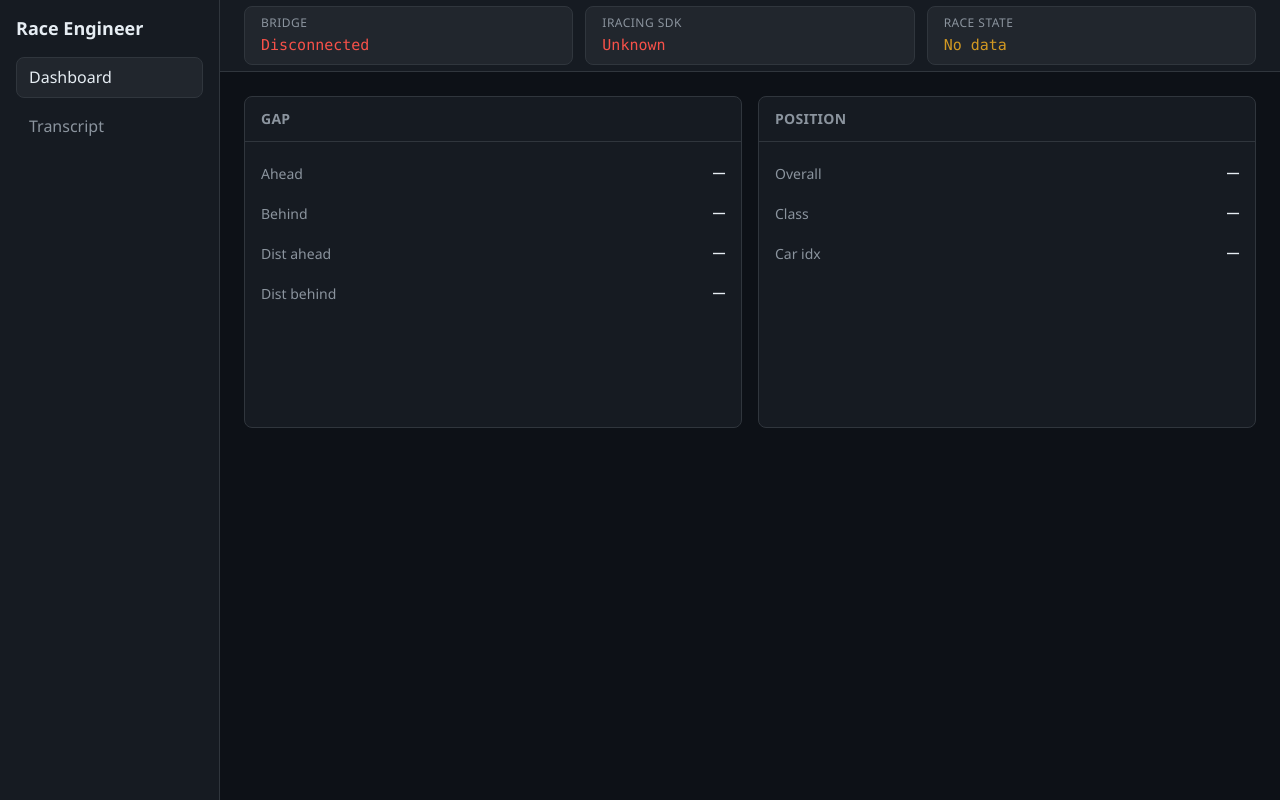
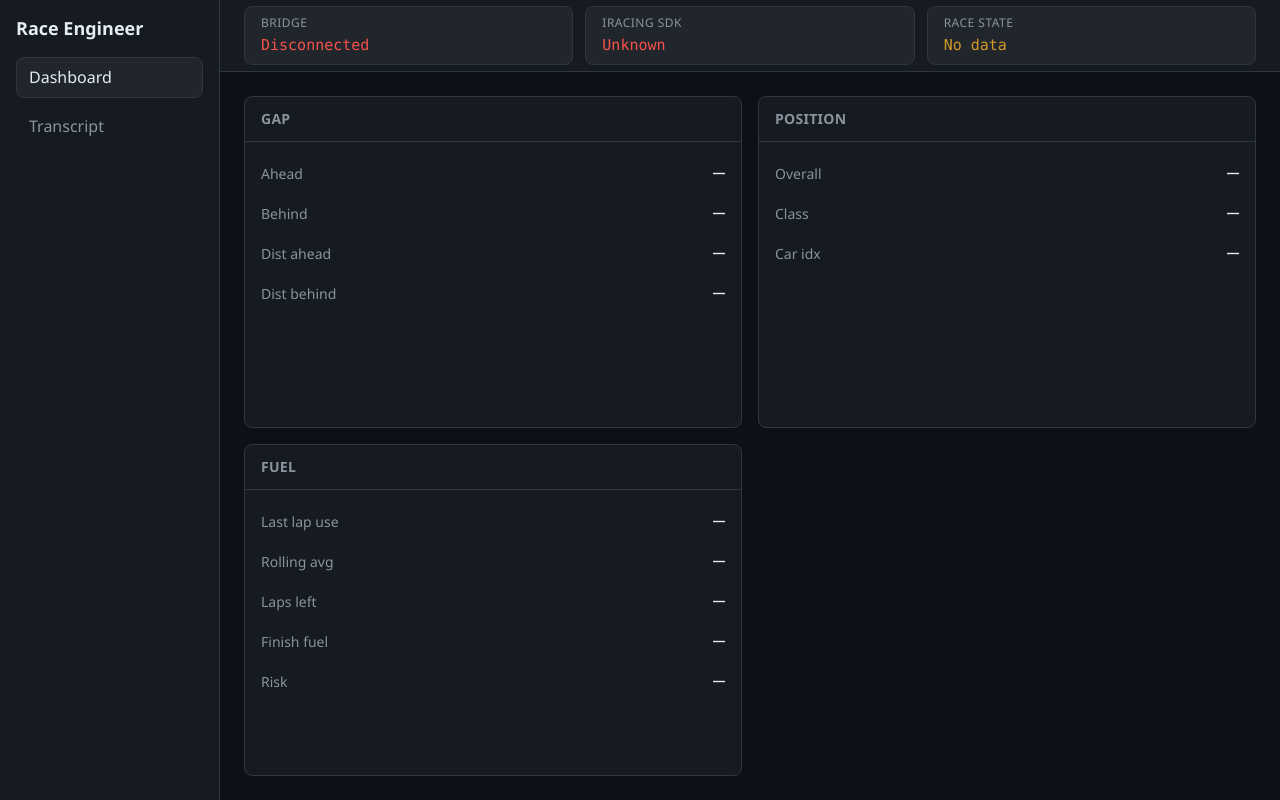
Before and after one commit to MattGlsn/race-engineer, a React (Vite) app in the folder desktop/: page / in a window 1280 px wide. Built offline with nearby package versions, Linux system fonts and the light colour scheme; no server answers.

Commit message:
feat(RE-94): RE-101 — fuel widget

```diff
--- a/desktop/src/App.tsx
+++ b/desktop/src/App.tsx
@@ -1,4 +1,5 @@
 import { AppShell } from "./components/layout/AppShell";
+import { FuelWidget } from "./components/widgets/FuelWidget";
 import { GapWidget } from "./components/widgets/GapWidget";
 import { PositionWidget } from "./components/widgets/PositionWidget";
 import { useBridgeWebSocket } from "./hooks/useBridgeWebSocket";
@@ -15,7 +16,9 @@ export default function App() {
         <div className="dashboard-grid__slot">
           <PositionWidget raceState={bridge.raceState} />
         </div>
-        <div className="dashboard-grid__slot" aria-hidden="true" />
+        <div className="dashboard-grid__slot">
+          <FuelWidget raceState={bridge.raceState} />
+        </div>
         <div className="dashboard-grid__slot" aria-hidden="true" />
       </div>
     </AppShell>
--- /dev/null
+++ b/desktop/src/components/widgets/FuelWidget.tsx
@@ -0,0 +1,50 @@
+import type { RaceStateData } from "../../types/bridge";
+import { formatLiters } from "../../utils/format";
+import { WidgetCard } from "./WidgetCard";
+
+type FuelWidgetProps = {
+  raceState: RaceStateData | null;
+};
+
+function MetricRow({ label, value }: { label: string; value: string }) {
+  return (
+    <div className="metric-row">
+      <span className="metric-row__label">{label}</span>
+      <span className="metric-row__value">{value}</span>
+    </div>
+  );
+}
+
+export function FuelWidget({ raceState }: FuelWidgetProps) {
+  const consumption = raceState?.fuel_consumption;
+  const projection = raceState?.fuel_projection;
+
+  return (
+    <WidgetCard title="Fuel">
+      <MetricRow
+        label="Last lap use"
+        value={formatLiters(consumption?.last_lap_usage)}
+      />
+      <MetricRow
+        label="Rolling avg"
+        value={formatLiters(consumption?.rolling_avg_usage)}
+      />
+      <MetricRow
+        label="Laps left"
+        value={
+          projection?.laps_remaining != null
+            ? String(projection.laps_remaining)
+            : "—"
+        }
+      />
+      <MetricRow
+        label="Finish fuel"
+        value={formatLiters(projection?.projected_finish_fuel)}
+      />
+      <MetricRow
+        label="Risk"
+        value={projection?.risk_level ?? "—"}
+      />
+    </WidgetCard>
+  );
+}
```
